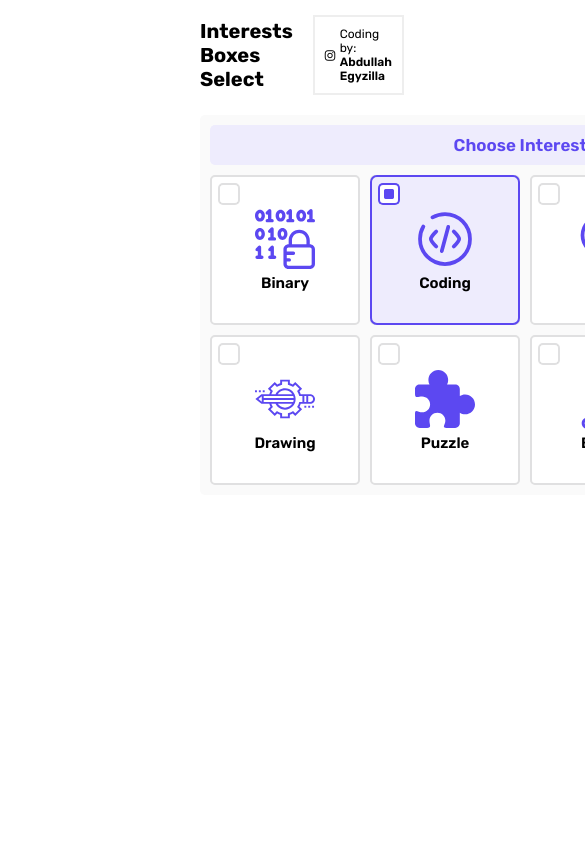
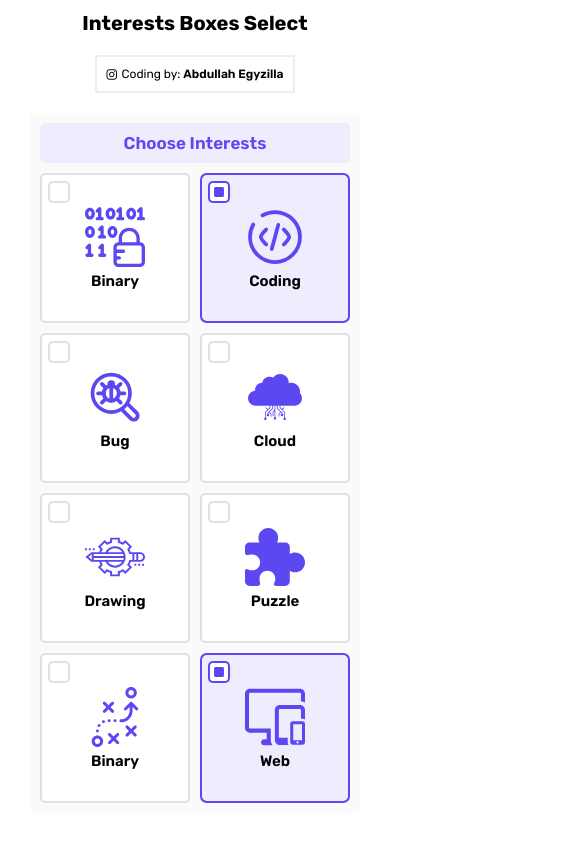
Before and after one commit to egyzilla/frontend-interests-boxes-select, a plain HTML site: page index.html in a window 390 px wide. Shown: the top 842 px of the page, 585 px wide, since content can reach past the window. Drawn offline with Linux system fonts and the light colour scheme.

Commit message:
Update style.css

```diff
--- a/style.css
+++ b/style.css
@@ -23,11 +23,14 @@ html {
 
 .egyzilla {
   width: 100%;
-  padding: 1.5rem 20rem;
+  height: 100vh;
+  display: flex;
+  align-items: center;
+  justify-content: center;
+  flex-flow: column wrap;
 }
 
 .header {
-  width: 100%;
   display: flex;
   align-items: center;
   gap: 20px;
@@ -196,5 +199,19 @@ input[type="checkbox"]:checked::before {
 .choose-box img {
   width: 60px;
   margin-bottom: 5px;
+}
 
+/* media */
+@media (max-width: 412px) {
+  .header {
+    display: flex;
+    flex-flow: column wrap;
+    align-items: center;
+    justify-content: center;
+  }
+
+  .choose-boxs {
+    grid-template-columns: repeat(2, auto);
+
+  }
 }
```
